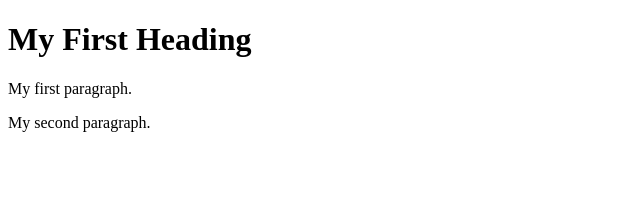
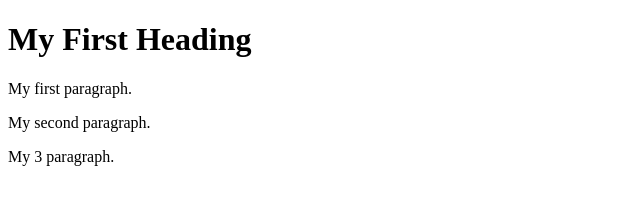
Before and after one commit to georgerv85/my-tests, a plain HTML site: page index.htm in a window 1280 px wide. Shown: the whole page, without its empty margins (0-640 px from the left). Drawn offline with Linux system fonts and the light colour scheme.

Commit message:
Update index.htm

```diff
--- a/index.htm
+++ b/index.htm
@@ -9,6 +9,7 @@
 <p>My first paragraph.</p>
 
  <p>My second paragraph.</p>
+ <p>My 3 paragraph.</p>
 
 
 </body>
```
